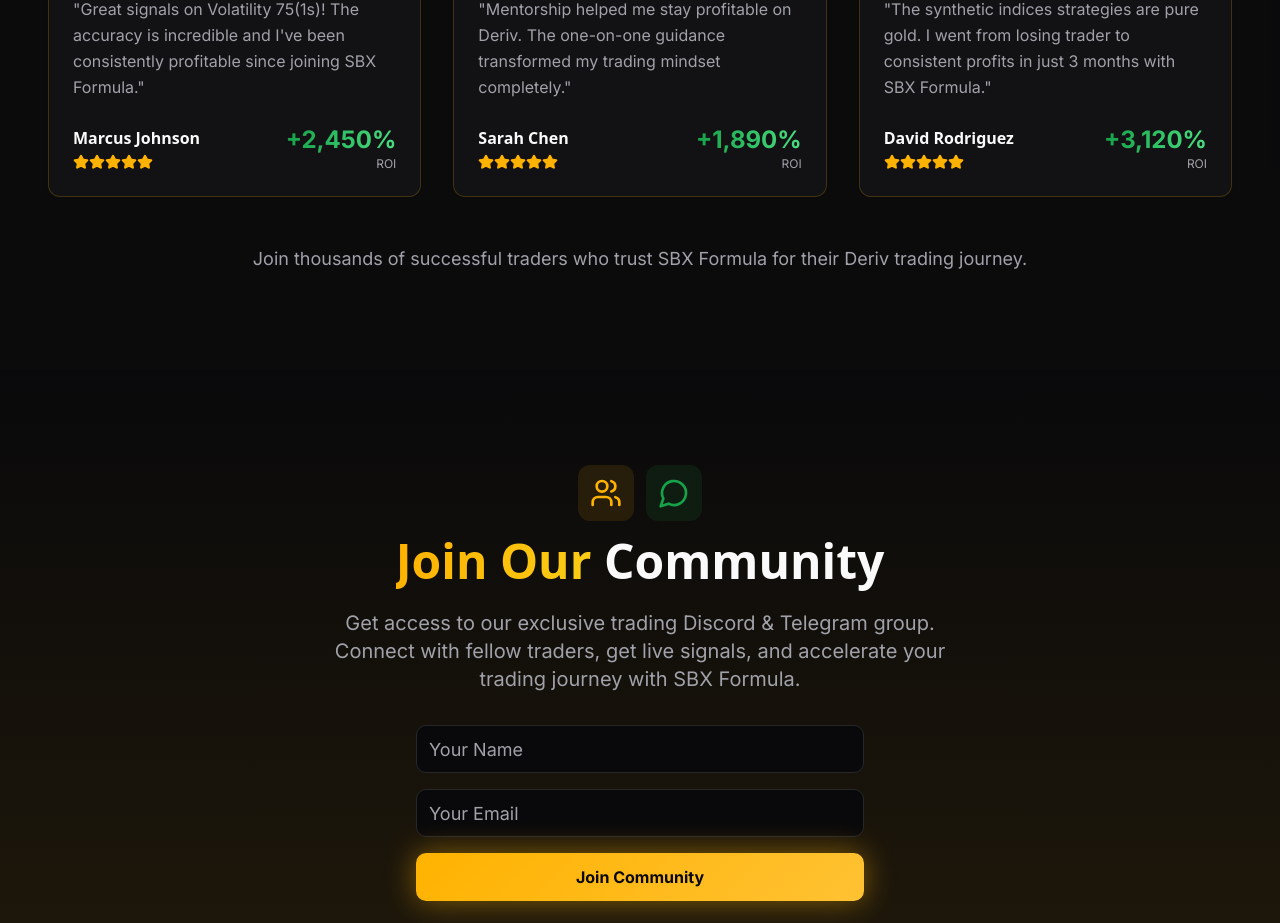
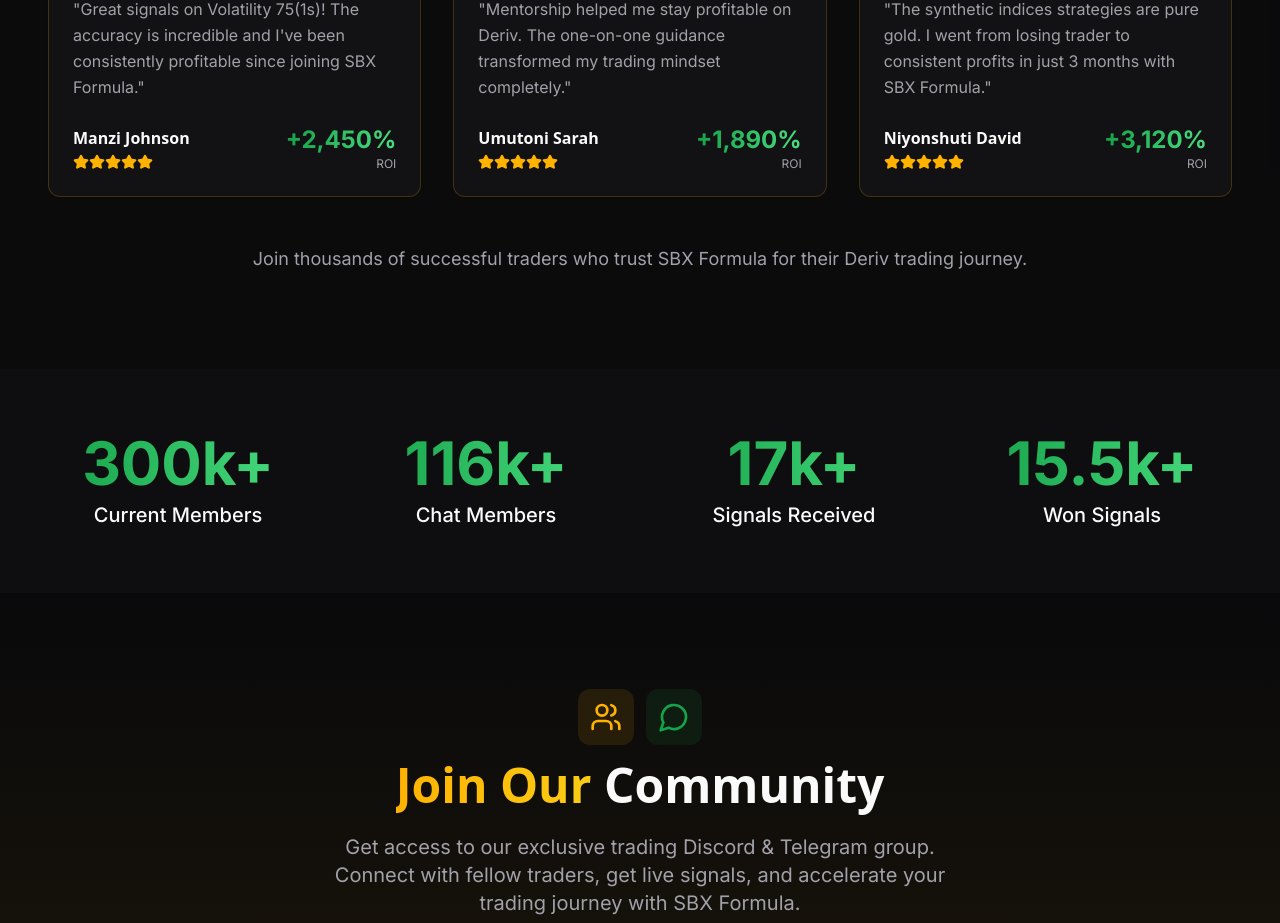
Before and after one commit to willerdev/sbx-formula-vibe, a React (Vite) app: page / in a window 1280 px wide. Shown: the part 2880-3803 px from the top of the page. Built offline with nearby package versions, Linux system fonts and the light colour scheme.

Commit message:
Update testimonials and add stats
Update testimonial names and add a new stats section with website colors.

```diff
--- /dev/null
+++ b/src/components/StatsSection.tsx
@@ -0,0 +1,39 @@
+export const StatsSection = () => {
+  const stats = [
+    {
+      number: "300k+",
+      label: "Current Members"
+    },
+    {
+      number: "116k+",
+      label: "Chat Members"
+    },
+    {
+      number: "17k+",
+      label: "Signals Received"
+    },
+    {
+      number: "15.5k+",
+      label: "Won Signals"
+    }
+  ];
+
+  return (
+    <section className="w-full py-16 px-4 sm:px-6 lg:px-8 xl:px-12 bg-secondary/20">
+      <div className="w-full max-w-7xl mx-auto">
+        <div className="grid grid-cols-2 lg:grid-cols-4 gap-8 lg:gap-12">
+          {stats.map((stat, index) => (
+            <div key={index} className="text-center">
+              <div className="text-4xl md:text-5xl lg:text-6xl font-bold text-gradient-accent mb-2">
+                {stat.number}
+              </div>
+              <div className="text-lg md:text-xl text-foreground font-medium">
+                {stat.label}
+              </div>
+            </div>
+          ))}
+        </div>
+      </div>
+    </section>
+  );
+};
--- a/src/components/TestimonialsSection.tsx
+++ b/src/components/TestimonialsSection.tsx
@@ -4,19 +4,19 @@ import { Star, Quote } from "lucide-react";
 export const TestimonialsSection = () => {
   const testimonials = [
     {
-      name: "Marcus Johnson",
+      name: "Manzi Johnson",
       text: "Great signals on Volatility 75(1s)! The accuracy is incredible and I've been consistently profitable since joining SBX Formula.",
       rating: 5,
       profit: "+2,450%"
     },
     {
-      name: "Sarah Chen",
+      name: "Umutoni Sarah",
       text: "Mentorship helped me stay profitable on Deriv. The one-on-one guidance transformed my trading mindset completely.",
       rating: 5,
       profit: "+1,890%"
     },
     {
-      name: "David Rodriguez",
+      name: "Niyonshuti David",
       text: "The synthetic indices strategies are pure gold. I went from losing trader to consistent profits in just 3 months with SBX Formula.",
       rating: 5,
       profit: "+3,120%"
--- a/src/pages/Index.tsx
+++ b/src/pages/Index.tsx
@@ -4,6 +4,7 @@ import { TradingTicker } from "@/components/TradingTicker";
 import { ServicesSection } from "@/components/ServicesSection";
 import { WhyChooseSection } from "@/components/WhyChooseSection";
 import { TestimonialsSection } from "@/components/TestimonialsSection";
+import { StatsSection } from "@/components/StatsSection";
 import { CommunitySection } from "@/components/CommunitySection";
 import { Footer } from "@/components/Footer";
 import HelpChat from "@/components/HelpChat";
@@ -33,6 +34,10 @@ const Index = () => {
           <TestimonialsSection />
         </section>
 
+        <section className="w-full animate-fade-in">
+          <StatsSection />
+        </section>
+
         <section className="w-full bg-gradient-to-t from-primary/10 to-background animate-slide-in-right">
           <CommunitySection />
         </section>
```
